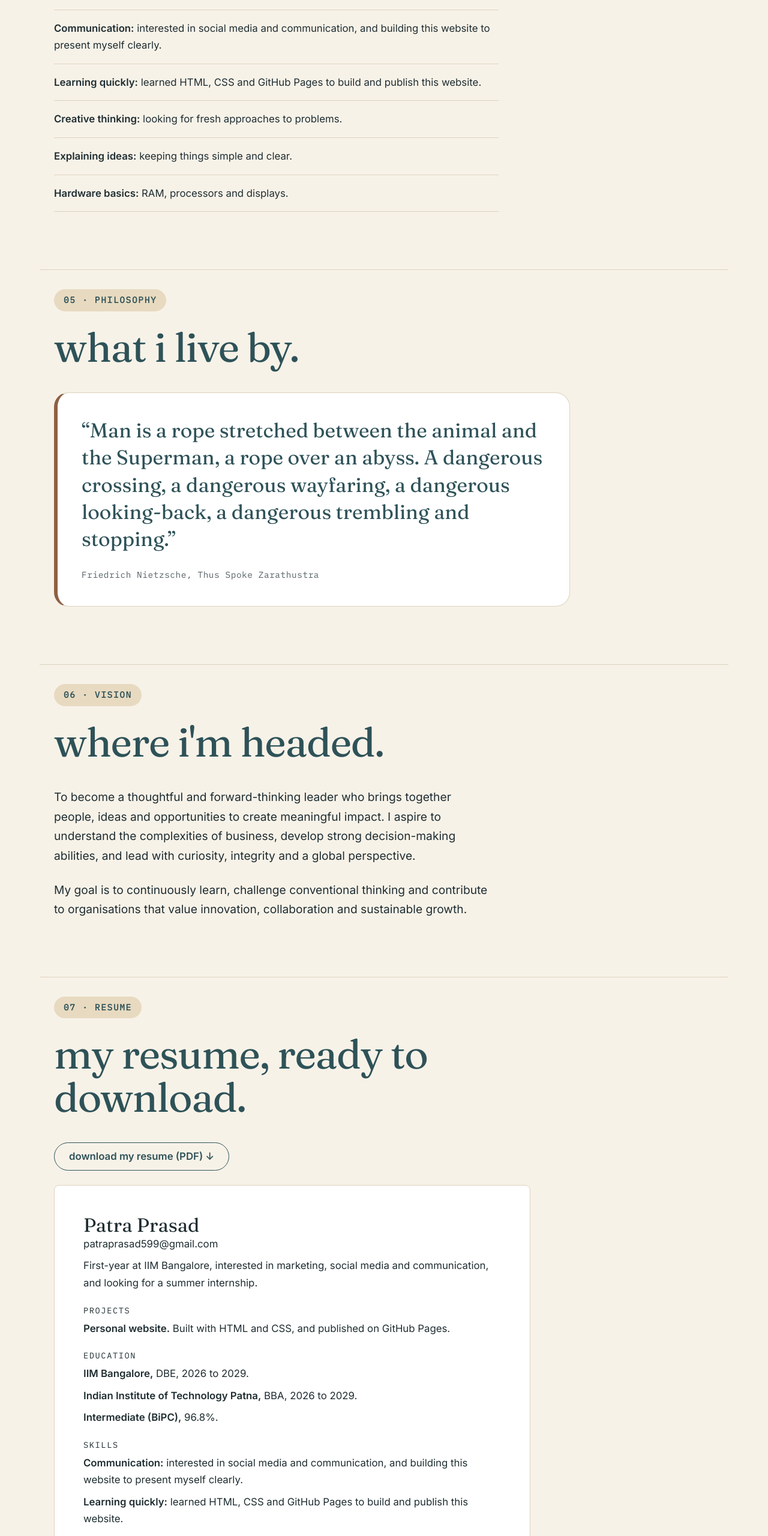
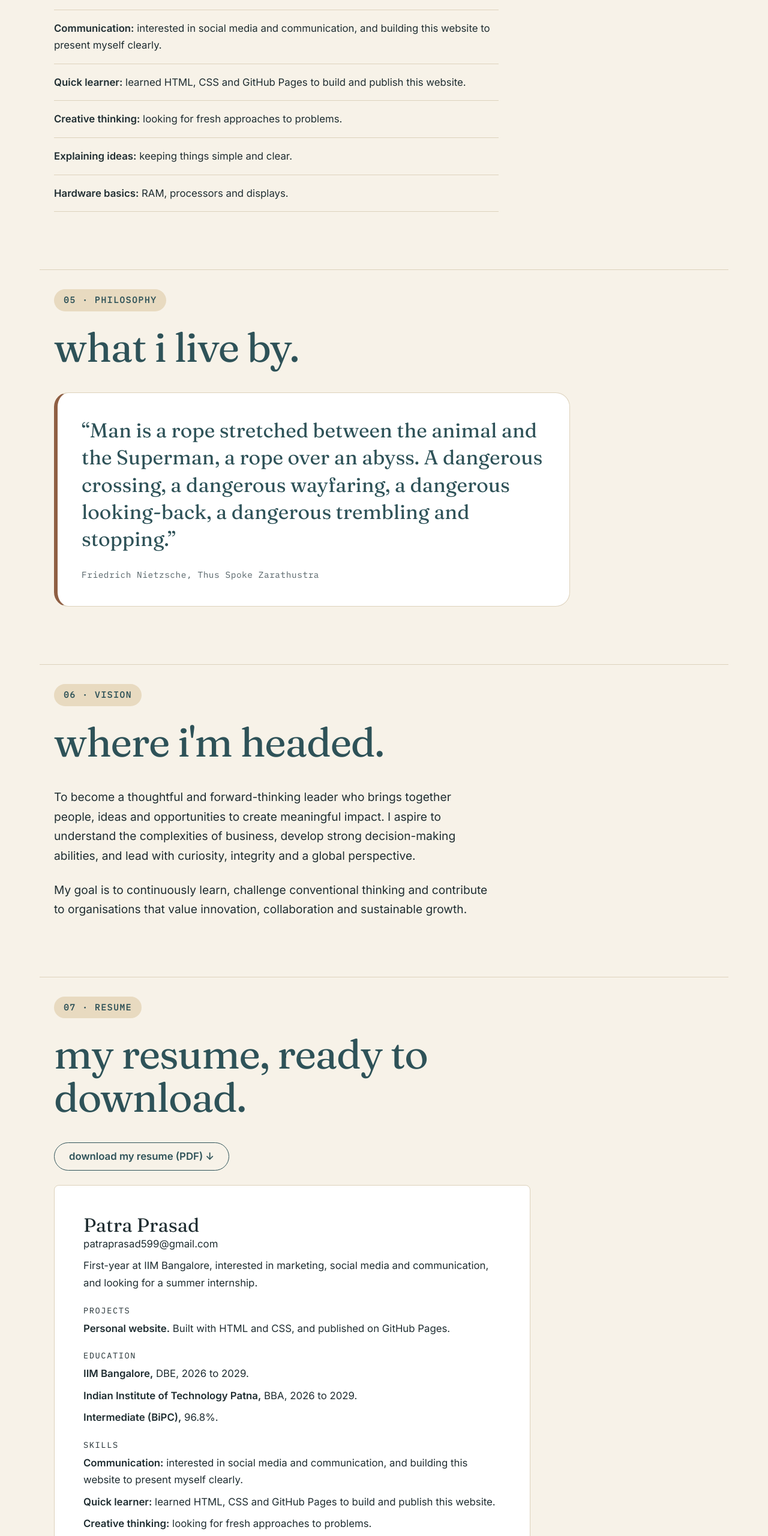
Before and after one commit to patraprasad-21/resume-website, a plain HTML site: page index.html in a window 1280 px wide. Shown: the part 2980-5540 px from the top of the page at 60% size. Drawn offline with Linux system fonts and the light colour scheme.

Commit message:
Update index.html

```diff
--- a/index.html
+++ b/index.html
@@ -114,7 +114,7 @@
       <h2 class="headline">what i can do.</h2>
             <ul class="skill-list">
         <li><strong>Communication:</strong> interested in social media and communication, and building this website to present myself clearly.</li>
-        <li><strong>Learning quickly:</strong> learned HTML, CSS and GitHub Pages to build and publish this website.</li>
+        <li><strong>Quick learner:</strong> learned HTML, CSS and GitHub Pages to build and publish this website.</li>
         <li><strong>Creative thinking:</strong> looking for fresh approaches to problems.</li>
         <li><strong>Explaining ideas:</strong> keeping things simple and clear.</li>
         <li><strong>Hardware basics:</strong> RAM, processors and displays.</li>
@@ -155,7 +155,7 @@
         <p><strong>Intermediate (BiPC),</strong> 96.8%.</p>
         <h4>Skills</h4>
         <p><strong>Communication:</strong> interested in social media and communication, and building this website to present myself clearly.</p>
-        <p><strong>Learning quickly:</strong> learned HTML, CSS and GitHub Pages to build and publish this website.</p>
+        <p><strong>Quick learner:</strong> learned HTML, CSS and GitHub Pages to build and publish this website.</p>
         <p><strong>Creative thinking:</strong> looking for fresh approaches to problems.</p>
         <p><strong>Explaining ideas:</strong> keeping things simple and clear.</p>
         <p><strong>Hardware basics:</strong> RAM, processors and displays.</p>
```
